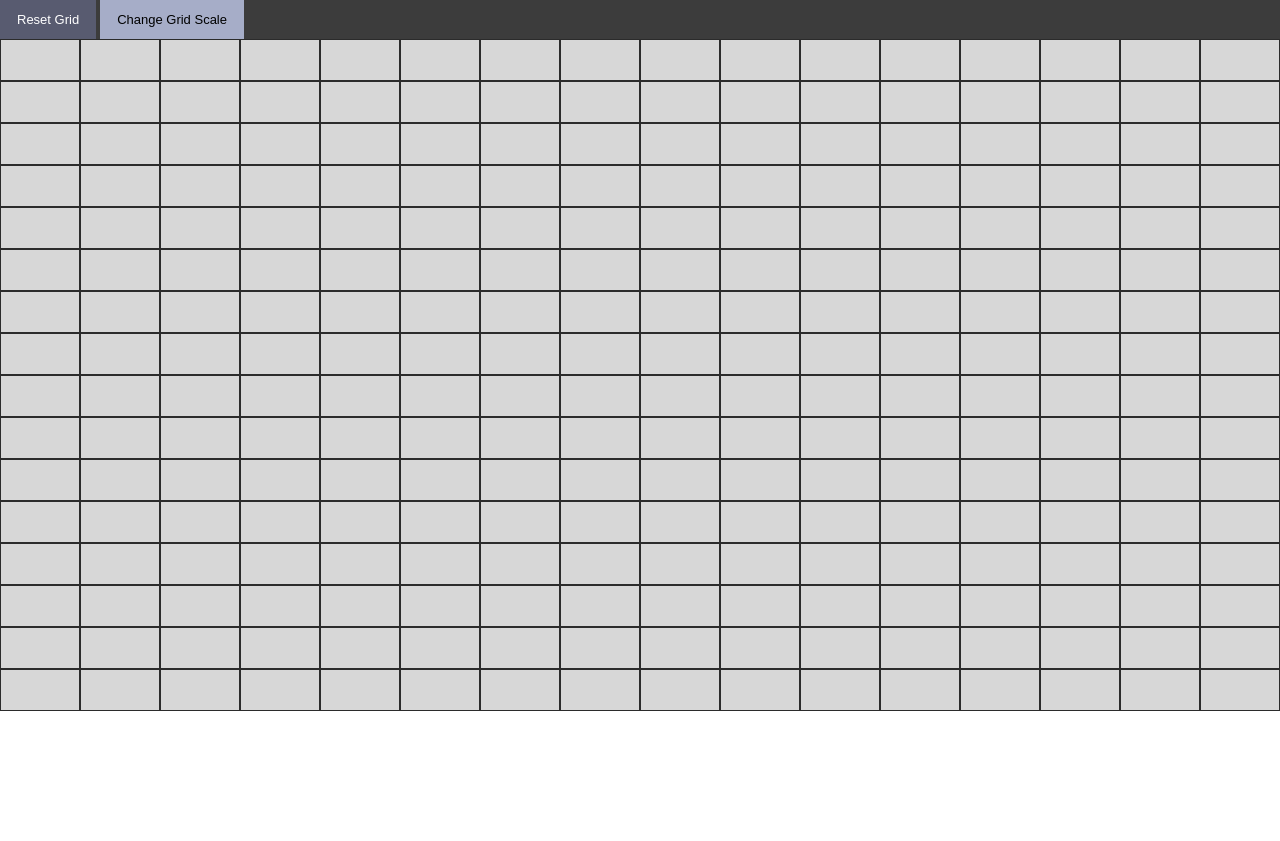
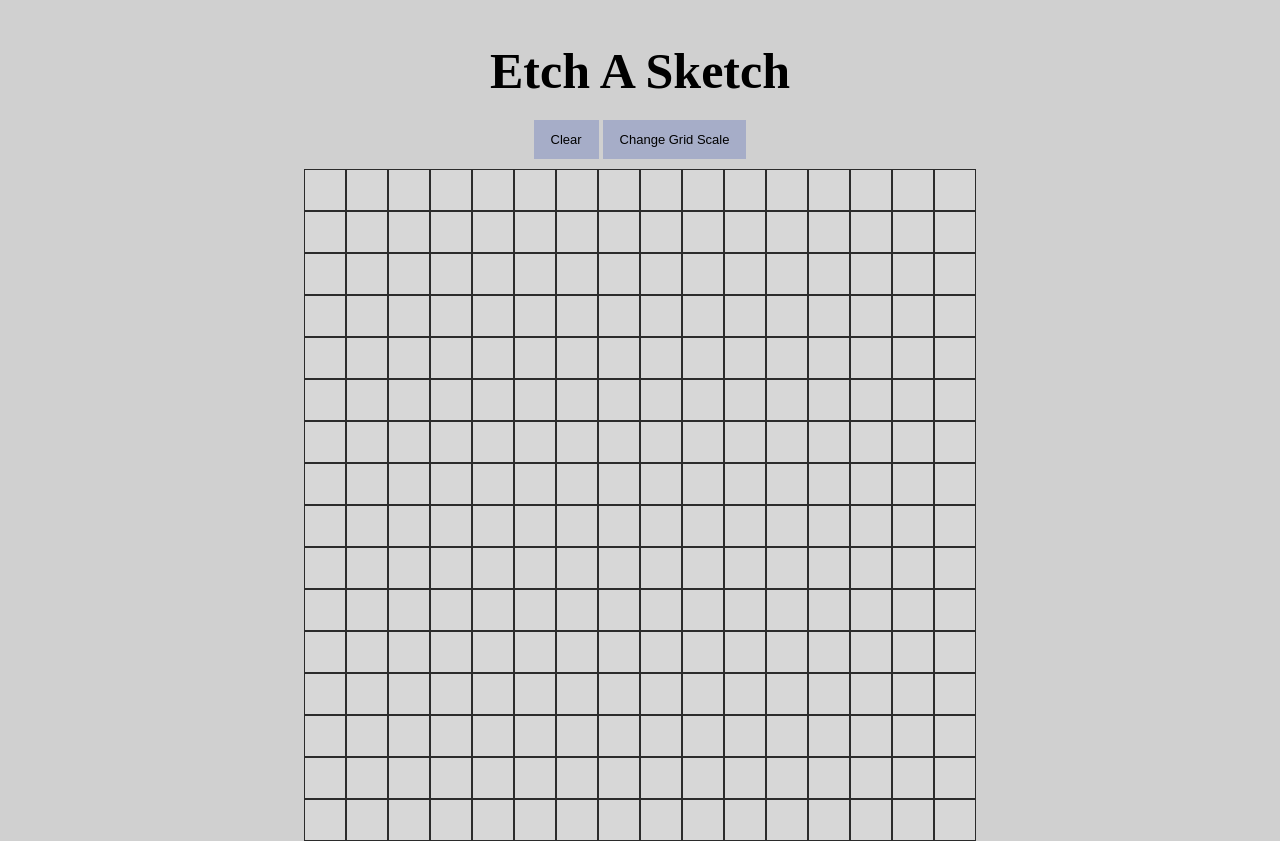
Before and after one commit to lsalatiel/etch-a-sketch, a plain HTML site: page src/index.html in a window 1280 px wide. Before the commit the page ends 800 px from the top, so only its background shows below. Drawn offline with Linux system fonts and the light colour scheme.

Commit message:
it does what it needs to do

```diff
--- a/src/index.html
+++ b/src/index.html
@@ -7,8 +7,9 @@
         <title>Sketchpad</title>
     </head>
     <body>
+        <h1 id="title">Etch A Sketch</h1>
         <div id="btns-container">
-            <button id="reset-btn">Reset Grid</button>
+            <button id="reset-btn">Clear</button>
             <button id="grid-btn">Change Grid Scale</button>
         </div>
         <div id="grid-container"></div>
--- a/src/script.js
+++ b/src/script.js
@@ -1,15 +1,17 @@
 const gridContainer = document.querySelector('#grid-container');
+
+gridContainer.style.gridTemplateColumns = "repeat(16, 1fr)";
+// gridContainer.style.gridTemplateRows = "repeat(16, 1fr)";
 
 for(let i = 0; i < 16*16; i++) {
     const gridItem = document.createElement('div');
     gridItem.classList.add('grid-item');
-    // gridItem.textContent = i + 1;
-    gridContainer.appendChild(gridItem);
     gridItem.style.backgroundColor="rgba(215, 215, 215, 1)";
     gridItem.style.border="1px solid rgba(0, 0, 0, 0.8)";
     gridItem.style.padding="20px";
     gridItem.style.fontSize="30px";
     gridItem.style.textAlign="center";
+    gridContainer.appendChild(gridItem);
 }
 
 gridItens = document.querySelectorAll('.grid-item');
@@ -58,13 +60,12 @@ gridButton.addEventListener('click', () => {
     for(let i = 0; i < gridSize*gridSize; i++) {
         const gridItem = document.createElement('div');
         gridItem.classList.add('grid-item');
-        // gridItem.textContent = i + 1;
-        gridContainer.appendChild(gridItem);
         gridItem.style.backgroundColor="rgba(215, 215, 215, 1)";
         gridItem.style.border="1px solid rgba(0, 0, 0, 0.8)";
         gridItem.style.padding="20px";
         gridItem.style.fontSize="30px";
         gridItem.style.textAlign="center";
+        gridContainer.appendChild(gridItem);
     }
 
     gridContainer.style.gridTemplateColumns = `repeat(${gridSize}, 1fr)`;
--- a/src/styles.css
+++ b/src/styles.css
@@ -1,13 +1,27 @@
 * {
-  box-sizing: border-box;
-  padding: 0;
-  margin: 0;
+    background: #D0D0D0;
+}
+
+#title {
+    font-size: 50px;
+    margin-bottom: 20px;
+    text-align: center;
+}
+
+body {
+    display: flex;
+    align-items: center;
+    justify-content: center;
+    flex-direction: column;
 }
 
 #grid-container {
     display: grid;
-    grid-template-columns: repeat(16, 1fr);
-    /* grid-auto-rows: minmax(100px, auto); */
+    height: 500px;
+    width: 500px;
+    /* align-items: center; */
+    justify-content: center;
+    /* border: 1px solid black; */
 }
 
 #grid-item {
@@ -18,11 +32,8 @@
     text-align: center;
 }
 
-#btns-container {
-    background-color: #3c3c3c;
-}
-
 #reset-btn, #grid-btn {
+    margin-bottom: 10px;
     background-color: #a6adc8;
     border: none;
     color: black;
```
